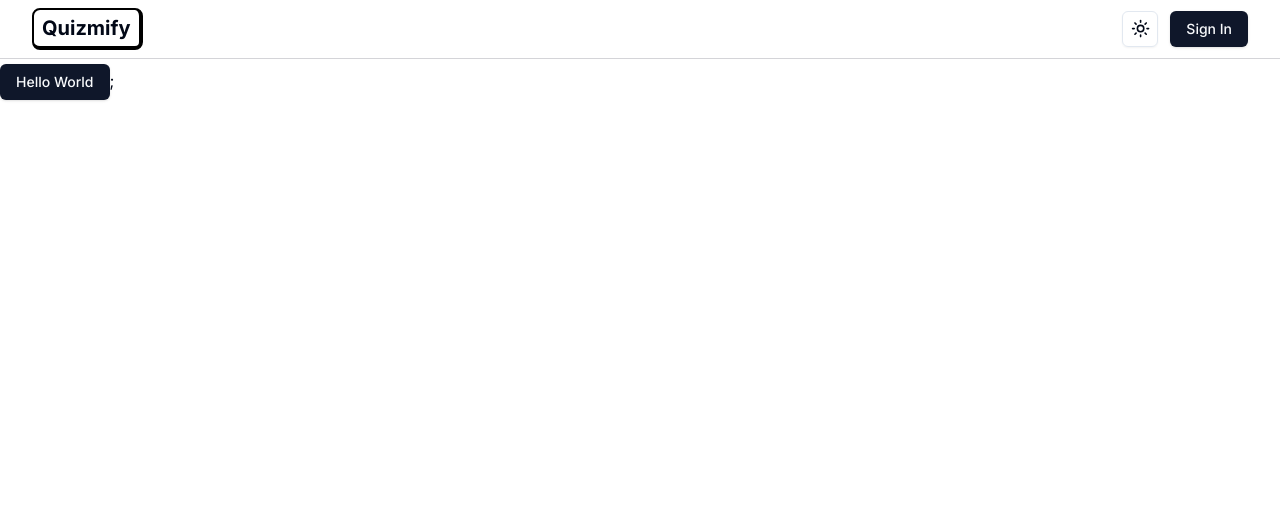
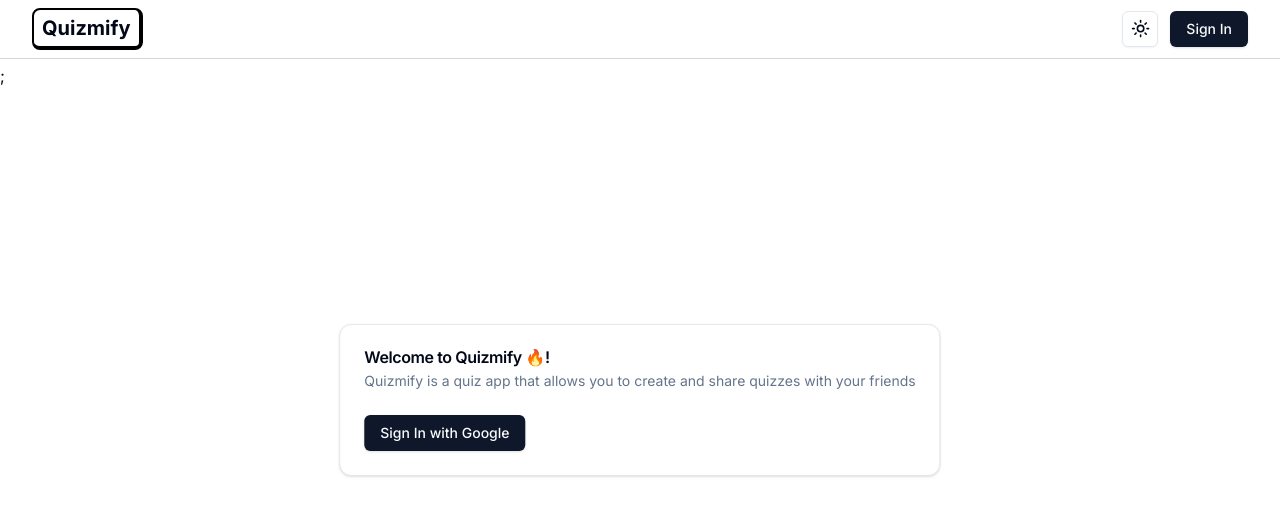
Before and after one commit to EdwinBayingana/ai-quizzard, a Next.js app: page / in a window 1280 px wide. Shown: the top 516 px of the page. Built offline with nearby package versions, Linux system fonts and the light colour scheme; no server answers.

Commit message:
add the quizMe and history cards to the dashboard page

```diff
--- /dev/null
+++ b/src/app/dashboard/page.tsx
@@ -0,0 +1,34 @@
+import HistoryCard from '@/components/dashboard/HistoryCard';
+import QuizMeCard from '@/components/dashboard/QuizMeCard';
+import { getAuthSession } from '@/lib/nextauth';
+import React from 'react';
+import { redirect } from '../../../node_modules/next/navigation';
+
+type Props = {};
+
+export const metadata = {
+  title: 'Dashboard | Quizmify',
+};
+
+const page = async (props: Props) => {
+  const session = await getAuthSession();
+  if (!session?.user) {
+    return redirect('/');
+  }
+  return (
+    <main className="p-8 mx-auto max-w-7xl">
+      <div className="flex items-center">
+        <h2 className="mr-2 text-3xl font-bold tracking-tight">Dashboard</h2>
+      </div>
+
+      <div className="grid gap-4 mt-4 md:grid-cols-2">
+        <QuizMeCard />
+        <HistoryCard />
+      </div>
+
+      <div className="grid gap-4 mt-4 md:grid-cols-2 lg:grid-cols-7"></div>
+    </main>
+  );
+};
+
+export default page;
--- a/src/app/page.tsx
+++ b/src/app/page.tsx
@@ -1,6 +1,35 @@
+import SignInButton from '@/components/SignInButton';
 import { Button } from '@/components/ui/button';
+import {
+  Card,
+  CardContent,
+  CardDescription,
+  CardHeader,
+  CardTitle,
+} from '@/components/ui/card';
 import { prisma } from '@/lib/db';
+import { getAuthSession } from '@/lib/nextauth';
+import { redirect } from 'next/navigation';
 
-export default function Home() {
-  return <Button>Hello World </Button>;
+export default async function Home() {
+  const session = await getAuthSession();
+  if (session?.user) {
+    return redirect('/dashboard');
+  }
+  return (
+    <div className="absolute top-1/2 left-1/2 -translate-x-1/2 -translate-y-1/2">
+      <Card>
+        <CardHeader>
+          <CardTitle>Welcome to Quizmify 🔥!</CardTitle>
+          <CardDescription>
+            Quizmify is a quiz app that allows you to create and share quizzes
+            with your friends
+          </CardDescription>
+        </CardHeader>
+        <CardContent>
+          <SignInButton text="Sign In with Google" />
+        </CardContent>
+      </Card>
+    </div>
+  );
 }
--- /dev/null
+++ b/src/components/dashboard/HistoryCard.tsx
@@ -0,0 +1,31 @@
+'use client';
+import React from 'react';
+import { useRouter } from 'next/navigation';
+
+import { Card, CardContent, CardHeader, CardTitle } from '../ui/card';
+import { History } from 'lucide-react';
+
+type Props = {};
+
+const HistoryCard = (props: Props) => {
+  const router = useRouter();
+  return (
+    <Card
+      className="hover:cursor-pointer hover:opacity-75"
+      onClick={() => {
+        router.push('/history');
+      }}
+    >
+      <CardHeader className="flex flex-row items-center justify-between pb-2 space-y-0">
+        <CardTitle className="text-2xl font-bold">History</CardTitle>
+        <History size={28} strokeWidth={2.5} />
+      </CardHeader>
+
+      <CardContent>
+        <p className="text-sm text-muted-foreground">View past quiz attempts</p>
+      </CardContent>
+    </Card>
+  );
+};
+
+export default HistoryCard;
--- /dev/null
+++ b/src/components/dashboard/QuizMeCard.tsx
@@ -0,0 +1,32 @@
+'use client';
+import React from 'react';
+import { Card, CardContent, CardHeader, CardTitle } from '../ui/card';
+import { BrainCircuit } from 'lucide-react';
+import { useRouter } from 'next/navigation';
+
+type Props = {};
+
+const QuizMeCard = (props: Props) => {
+  const router = useRouter();
+  return (
+    <Card
+      className="hover:cursor-pointer hover:opacity-75"
+      onClick={() => {
+        router.push('/quiz');
+      }}
+    >
+      <CardHeader className="flex flex-row items-center justify-between pb-2 space-y-0">
+        <CardTitle className="text-2xl fint-bold">Quiz Me!</CardTitle>
+        <BrainCircuit size={28} strokeWidth={2.5} />
+      </CardHeader>
+
+      <CardContent>
+        <p className="text-sm text-muted-foreground">
+          Challenge yourself with a quiz!
+        </p>
+      </CardContent>
+    </Card>
+  );
+};
+
+export default QuizMeCard;
--- /dev/null
+++ b/src/components/ui/card.tsx
@@ -0,0 +1,76 @@
+import * as React from "react"
+
+import { cn } from "@/lib/utils"
+
+const Card = React.forwardRef<
+  HTMLDivElement,
+  React.HTMLAttributes<HTMLDivElement>
+>(({ className, ...props }, ref) => (
+  <div
+    ref={ref}
+    className={cn(
+      "rounded-xl border bg-card text-card-foreground shadow",
+      className
+    )}
+    {...props}
+  />
+))
+Card.displayName = "Card"
+
+const CardHeader = React.forwardRef<
+  HTMLDivElement,
+  React.HTMLAttributes<HTMLDivElement>
+>(({ className, ...props }, ref) => (
+  <div
+    ref={ref}
+    className={cn("flex flex-col space-y-1.5 p-6", className)}
+    {...props}
+  />
+))
+CardHeader.displayName = "CardHeader"
+
+const CardTitle = React.forwardRef<
+  HTMLParagraphElement,
+  React.HTMLAttributes<HTMLHeadingElement>
+>(({ className, ...props }, ref) => (
+  <h3
+    ref={ref}
+    className={cn("font-semibold leading-none tracking-tight", className)}
+    {...props}
+  />
+))
+CardTitle.displayName = "CardTitle"
+
+const CardDescription = React.forwardRef<
+  HTMLParagraphElement,
+  React.HTMLAttributes<HTMLParagraphElement>
+>(({ className, ...props }, ref) => (
+  <p
+    ref={ref}
+    className={cn("text-sm text-muted-foreground", className)}
+    {...props}
+  />
+))
+CardDescription.displayName = "CardDescription"
+
+const CardContent = React.forwardRef<
+  HTMLDivElement,
+  React.HTMLAttributes<HTMLDivElement>
+>(({ className, ...props }, ref) => (
+  <div ref={ref} className={cn("p-6 pt-0", className)} {...props} />
+))
+CardContent.displayName = "CardContent"
+
+const CardFooter = React.forwardRef<
+  HTMLDivElement,
+  React.HTMLAttributes<HTMLDivElement>
+>(({ className, ...props }, ref) => (
+  <div
+    ref={ref}
+    className={cn("flex items-center p-6 pt-0", className)}
+    {...props}
+  />
+))
+CardFooter.displayName = "CardFooter"
+
+export { Card, CardHeader, CardFooter, CardTitle, CardDescription, CardContent }
```
